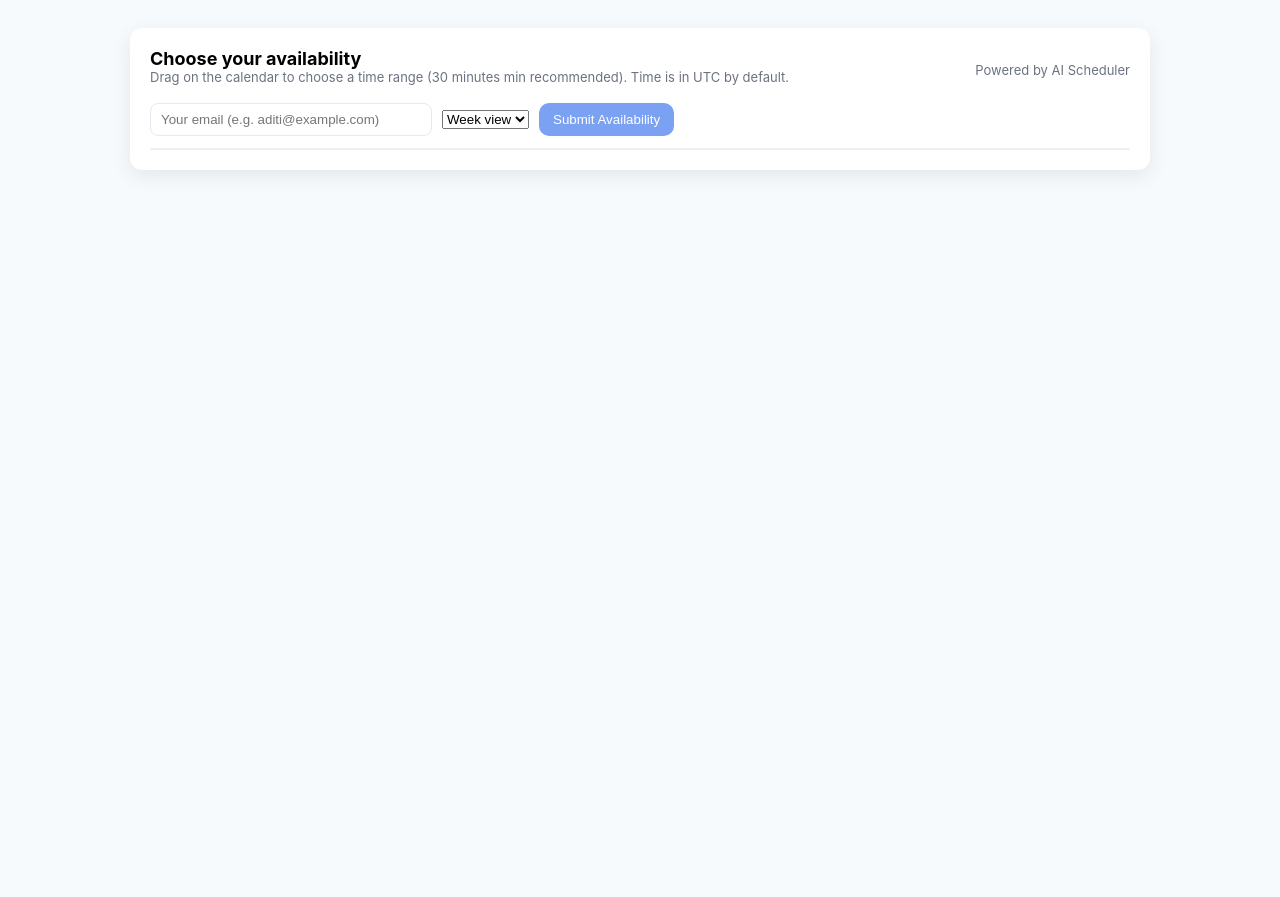
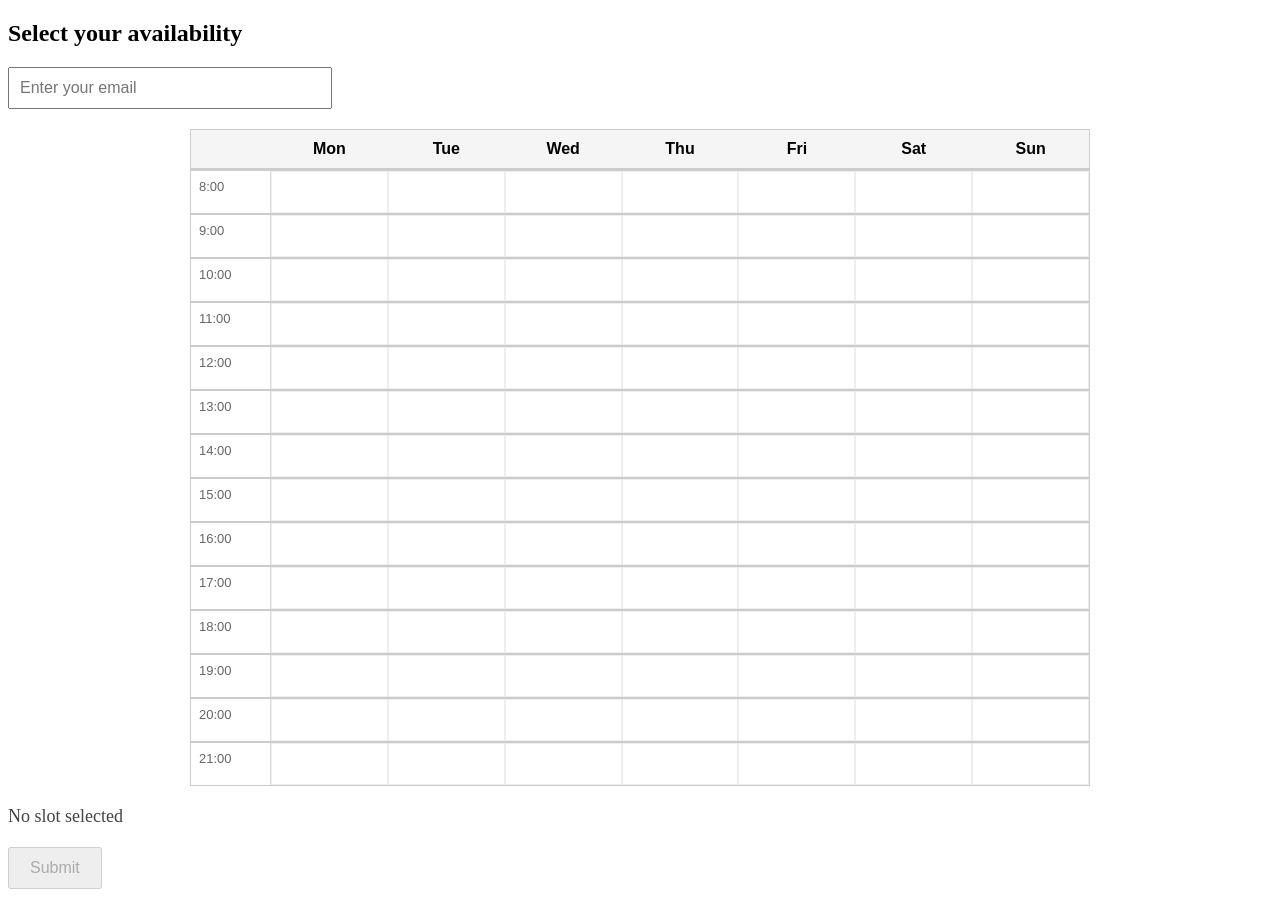
Before and after one commit to StreletS007/huff_code, a Flask app: template templates/select_availability.html in a window 1280 px wide. Before the commit the page ends 172 px from the top, so only its background shows below. Run offline with Flask 3, Linux system fonts and the light colour scheme; the template is opened without the code that fills it, so the values that code supplies are empty.

Commit message:
calender change

```diff
--- /dev/null
+++ b/static/calender/calendar.css
@@ -0,0 +1,41 @@
+.calendar-container {
+  width: 900px;
+  margin: 20px auto;
+  font-family: Arial, sans-serif;
+}
+
+.calendar-grid {
+  display: grid;
+  grid-template-columns: 80px repeat(7, 1fr);
+  border: 1px solid #ccc;
+}
+
+.calendar-header {
+  background: #f5f5f5;
+  padding: 10px;
+  text-align: center;
+  border-bottom: 1px solid #ccc;
+  font-weight: bold;
+}
+
+.time-cell {
+  border-right: 1px solid #ddd;
+  padding: 8px;
+  font-size: 13px;
+  color: #666;
+}
+
+.slot-cell {
+  border: 1px solid #eee;
+  height: 40px;
+  cursor: pointer;
+}
+
+.slot-cell:hover {
+  background: #dbe7ff;
+}
+
+.slot-selected {
+  background: #4c8bff !important;
+  color: white;
+}
--- /dev/null
+++ b/static/calender/calendar.js
@@ -0,0 +1,60 @@
+let selectedSlot = null;
+
+function buildCalendar() {
+  const container = document.getElementById("calendar");
+
+  const days = ["Mon", "Tue", "Wed", "Thu", "Fri", "Sat", "Sun"];
+  const startHour = 8;   // earliest interview hour
+  const endHour = 21;    // latest hour
+
+  let html = `<div class='calendar-container'>
+    <div class='calendar-grid'>
+      <div class='calendar-header'></div>`;
+
+  days.forEach(day => {
+    html += `<div class='calendar-header'>${day}</div>`;
+  });
+
+  html += `</div>`;
+
+  for (let hour = startHour; hour <= endHour; hour++) {
+    html += `<div class='calendar-grid'>
+      <div class='time-cell'>${hour}:00</div>`;
+
+    for (let d = 0; d < 7; d++) {
+      const start = getISODate(d, hour);
+      const end = getISODate(d, hour + 1);
+
+      html += `<div class='slot-cell' data-start="${start}" data-end="${end}"
+               onclick="selectSlot(this)"></div>`;
+    }
+    html += `</div>`;
+  }
+
+  html += `</div>`;
+  container.innerHTML = html;
+}
+
+function getISODate(dayOffset, hour) {
+  const now = new Date();
+  const nextMonday = new Date(now.setDate(now.getDate() - now.getDay() + 1));
+  nextMonday.setHours(hour, 0, 0, 0);
+  nextMonday.setDate(nextMonday.getDate() + dayOffset);
+  return nextMonday.toISOString();
+}
+
+function selectSlot(cell) {
+  if (selectedSlot) {
+    selectedSlot.classList.remove("slot-selected");
+  }
+  cell.classList.add("slot-selected");
+  selectedSlot = cell;
+
+  const slotStart = cell.dataset.start;
+  const slotEnd = cell.dataset.end;
+
+  document.getElementById("selectedSlot").innerHTML =
+    `Selected: ${slotStart} / ${slotEnd}`;
+
+  document.getElementById("submitBtn").disabled = false;
+}
--- a/static/fullcalender/index.global.min.js
+++ /dev/null
@@ -1,19 +0,0 @@
-/*!
-FullCalendar Global Bundle v6.1.8
-This bundle includes all main FullCalendar features
-*/
-
-(function(global) {
-
-  const Calendar = window.FullCalendar?.Calendar;
-
-  if (!Calendar) {
-    console.error("FullCalendar: main.min.js not loaded");
-    return;
-  }
-
-  global.FullCalendar = {
-    Calendar
-  };
-
-})(window);
--- a/static/fullcalender/main.min.js
+++ /dev/null
@@ -1,11 +0,0 @@
-/*!
-FullCalendar v6.1.8
-https://fullcalendar.io
-*/
-class FullCalendar {
-  constructor (calendarEl, opts) {
-    return new FullCalendar.Calendar(calendarEl, opts)
-  }
-}
-FullCalendar.Calendar = window.FullCalendar.Calendar;
-window.FullCalendar = FullCalendar;
--- a/templates/select_availability.html
+++ b/templates/select_availability.html
@@ -1,194 +1,65 @@
-<!doctype html>
-<html lang="en">
+<!DOCTYPE html>
+<html>
 <head>
-  <meta charset="utf-8" />
-  <meta name="viewport" content="width=device-width,initial-scale=1" />
-  <title>Reschedule — Submit Availability</title>
+  <meta charset="utf-8">
+  <title>Select Availability</title>
 
-  <link href="{{ url_for('static', filename='fullcalendar/main.min.css') }}" rel="stylesheet">
-  <script src="{{ url_for('static', filename='fullcalendar/main.min.js') }}"></script>
-  <script src="{{ url_for('static', filename='fullcalendar/index.global.min.js') }}"></script>
+  <link rel="stylesheet" href="/static/calendar/calendar.css">
+</head>
 
+<body>
 
-  <script src="https://cdn.jsdelivr.net/npm/moment@2.29.4/moment.min.js"></script>
+  <h2>Select your availability</h2>
 
-  <style>
-    :root{
-      --bg:#f7fafc;
-      --card:#ffffff;
-      --accent:#2563eb;
-      --muted:#6b7280;
-      --success:#16a34a;
-    }
-    html,body{height:100%;margin:0;font-family:Inter,system-ui,Segoe UI,Roboto,'Helvetica Neue',Arial;}
-    body{background:var(--bg);display:flex;align-items:flex-start;justify-content:center;padding:28px;}
-    .container{width:100%;max-width:980px;background:var(--card);border-radius:12px;box-shadow:0 6px 20px rgba(2,6,23,0.08);padding:20px;}
-    header{display:flex;gap:14px;align-items:center;margin-bottom:12px;}
-    header h1{margin:0;font-size:18px;}
-    .meta {margin-left:auto; color:var(--muted); font-size:13px;}
-    .controls{display:flex;gap:10px;align-items:center;margin-bottom:12px;flex-wrap:wrap;}
-    input[type="email"]{padding:8px 10px;border:1px solid #e6e9ef;border-radius:8px;min-width:260px;}
-    button{background:var(--accent);color:white;padding:9px 14px;border-radius:10px;border:none;cursor:pointer}
-    button[disabled]{opacity:0.6;cursor:not-allowed}
-    #calendar {max-width:100%; border-radius:8px; overflow:hidden; border:1px solid #eee; background:white;}
-    .note{font-size:13px;color:var(--muted);margin-bottom:6px;}
-    .success {display:none;margin-top:12px;padding:10px;border-radius:8px;background:#ecfdf5;color:var(--success);border:1px solid #bbf7d0;}
-    .error {display:none;margin-top:12px;padding:10px;border-radius:8px;background:#fff1f2;color:#dc2626;border:1px solid #fecaca;}
-    @media (max-width:640px){
-      .controls{flex-direction:column;align-items:stretch;}
-      input[type="email"]{width:100%}
-    }
-  </style>
-</head>
-<body>
-  <div class="container">
-    <header>
-      <div>
-        <h1>Choose your availability</h1>
-        <div class="note">Drag on the calendar to choose a time range (30 minutes min recommended). Time is in UTC by default.</div>
-      </div>
-      <div class="meta">Powered by AI Scheduler</div>
-    </header>
+  <input id="emailInput" placeholder="Enter your email"
+         style="padding:10px;font-size:16px;width:300px;">
 
-    <div class="controls">
-      <input id="candidateEmail" type="email" placeholder="Your email (e.g. aditi@example.com)" />
-      <select id="viewSelect" title="Calendar view">
-        <option value="timeGridWeek">Week view</option>
-        <option value="timeGridDay">Day view</option>
-      </select>
-      <button id="confirmBtn" disabled>Submit Availability</button>
-    </div>
+  <div id="calendar"></div>
 
-    <div id="calendar"></div>
-
-    <div id="success" class="success">Thanks! Your new availability has been submitted.</div>
-    <div id="error" class="error"></div>
+  <div id="selectedSlot" style="margin-top:20px;font-size:18px;color:#444;">
+    No slot selected
   </div>
 
+  <button id="submitBtn" disabled
+          style="margin-top:20px;padding:10px 20px;font-size:16px;"
+          onclick="submitAvailability()">
+    Submit
+  </button>
+
+  <script src="/static/calendar/calendar.js"></script>
+
   <script>
-    const baseApi = window.location.origin;
-    const calendarEl = document.getElementById('calendar');
-    const candidateEmailInput = document.getElementById('candidateEmail');
-    const confirmBtn = document.getElementById('confirmBtn');
-    const successEl = document.getElementById('success');
-    const errorEl = document.getElementById('error');
-    const viewSelect = document.getElementById('viewSelect');
+    buildCalendar();
 
-    let selectedRange = null;
+    async function submitAvailability() {
+      const email = document.getElementById("emailInput").value;
 
-    const calendar = new FullCalendar.Calendar(calendarEl, {
-      initialView: 'timeGridWeek',
-      allDaySlot: false,
-      selectable: true,
-      selectMirror: true,
-      nowIndicator: true,
-      slotMinTime: "06:00:00",
-      slotMaxTime: "22:00:00",
-      slotDuration: "00:30:00",
-      expandRows: true,
-      height: 650,
-      headerToolbar: {
-        left: 'prev,next today',
-        center: 'title',
-        right: ''
-      },
-      select: function(info) {
-
-        selectedRange = { start: info.start, end: info.end };
-        confirmBtn.disabled = false;
-        successEl.style.display = 'none';
-        errorEl.style.display = 'none';
-      },
-      unselect: function(info){
-        selectedRange = null;
-        confirmBtn.disabled = true;
-      },
-
-      eventClick: function(){},
-      now: (new Date()).toISOString()
-    });
-
-    calendar.render();
-
-    viewSelect.addEventListener('change', () => {
-      calendar.changeView(viewSelect.value);
-    });
-
-    function toIsoUtcNoMs(dateObj){
-      const yyyy = dateObj.getUTCFullYear();
-      const mm = String(dateObj.getUTCMonth()+1).padStart(2,'0');
-      const dd = String(dateObj.getUTCDate()).padStart(2,'0');
-      const hh = String(dateObj.getUTCHours()).padStart(2,'0');
-      const min = String(dateObj.getUTCMinutes()).padStart(2,'0');
-      const ss = String(dateObj.getUTCSeconds()).padStart(2,'0');
-      return `${yyyy}-${mm}-${dd}T${hh}:${min}:${ss}Z`;
-    }
-
-    function makeSlotString(range){
-      const startIso = toIsoUtcNoMs(range.start);
-      const endIso = toIsoUtcNoMs(range.end);
-      return `${startIso}/${endIso}`;
-    }
-
-    confirmBtn.addEventListener('click', async () => {
-      successEl.style.display = 'none';
-      errorEl.style.display = 'none';
-
-      const email = candidateEmailInput.value && candidateEmailInput.value.trim();
-      if (!email) {
-        errorEl.textContent = 'Please enter your email before submitting.';
-        errorEl.style.display = 'block';
-        return;
-      }
-      if (!selectedRange) {
-        errorEl.textContent = 'Please select a time range on the calendar.';
-        errorEl.style.display = 'block';
+      if (!selectedSlot) {
+        alert("Select a slot first.");
         return;
       }
 
-      const slot = makeSlotString(selectedRange);
+      const payload = {
+        candidate_email: email,
+        new_slots: selectedSlot.dataset.start + "/" + selectedSlot.dataset.end
+      };
 
-      confirmBtn.disabled = true;
-      confirmBtn.textContent = 'Submitting...';
+      const res = await fetch("/api/save_updated_availability", {
+        method: "POST",
+        headers: { "Content-Type": "application/json" },
+        body: JSON.stringify(payload)
+      });
 
-      try {
-        const res = await fetch(`${baseApi}/api/save_updated_availability`, {
-          method: 'POST',
-          headers: { 'Content-Type': 'application/json' },
-          body: JSON.stringify({
-            candidate_email: email,
-            new_slots: slot
-          })
-        });
+      const data = await res.json();
 
-        const data = await res.json();
-        if (res.ok && data.status === 'saved') {
-          successEl.style.display = 'block';
-          calendar.unselect();
-          selectedRange = null;
-          candidateEmailInput.value = email;
-          confirmBtn.textContent = 'Submitted';
-          setTimeout(() => {
-            confirmBtn.textContent = 'Submit Availability';
-            confirmBtn.disabled = true;
-          }, 2500);
-        } else {
-          errorEl.textContent = data.error || JSON.stringify(data);
-          errorEl.style.display = 'block';
-          confirmBtn.disabled = false;
-          confirmBtn.textContent = 'Submit Availability';
-        }
-      } catch (err) {
-        errorEl.textContent = 'Network error: ' + err.message;
-        errorEl.style.display = 'block';
-        confirmBtn.disabled = false;
-        confirmBtn.textContent = 'Submit Availability';
+      if (data.status === "saved") {
+        alert("Availability saved!");
+        window.location.reload();
+      } else {
+        alert("Error: " + JSON.stringify(data));
       }
-    });
+    }
+  </script>
 
-    candidateEmailInput.addEventListener('input', () => {
-      confirmBtn.disabled = !candidateEmailInput.value || !selectedRange;
-    });
-  </script>
 </body>
 </html>
```
Also changed, not shown: static/fullcalender/main.min.css (deleted, +0 -100 lines).
